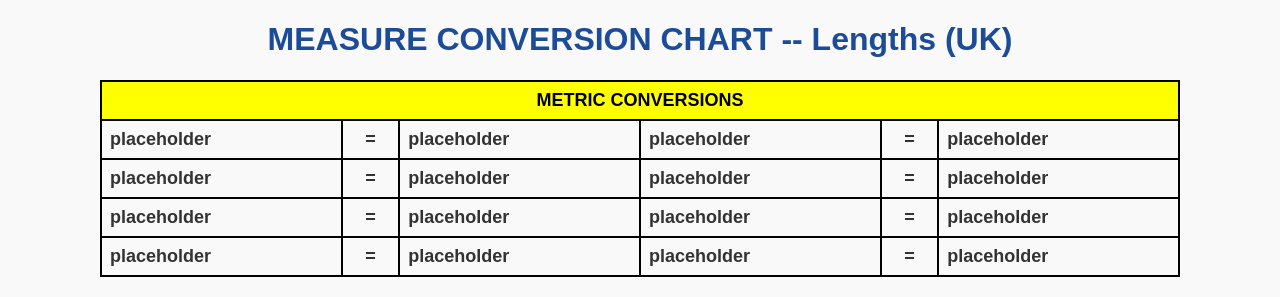
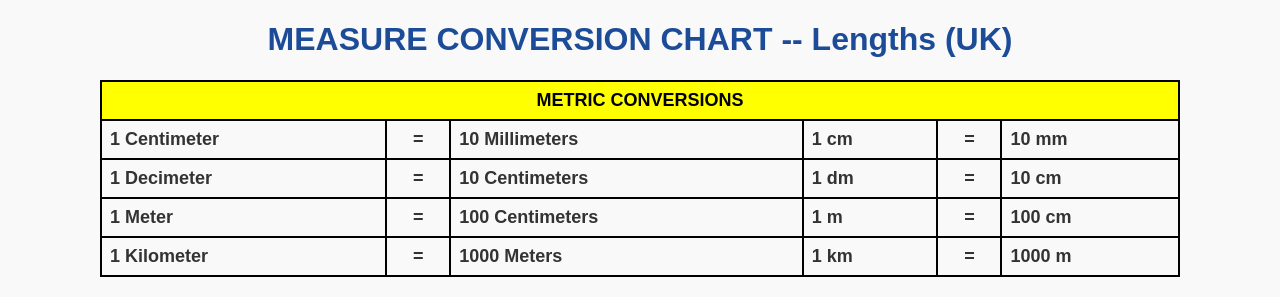
Before and after one commit to n1ckcst/LasicTC27-PC-n1ckcst, a PHP site: page / in a window 1280 px wide. Shown: the part 164-461 px from the top of the page. Run offline with PHP 8.4, Linux system fonts and the light colour scheme; lists and menus that the app fills with data are empty.

Commit message:
metric conversion update

```diff
--- a/PSA2_Technical/MyVariables.php
+++ b/PSA2_Technical/MyVariables.php
@@ -1,3 +1,17 @@
 <?php
+$centimetre = 1;
+$millimetre = $centimetre * 10;  // 1 cm = 10 mm
 
+$decimetre = 1;
+$centimetre_from_dm = $decimetre * 10;  // 1 dm = 10 cm
+
+$metre = 1;
+$centimetre_from_m = $metre * 100;  // 1 m = 100 cm
+
+$kilometre = 1;
+$metre_from_km = $kilometre * 1000;  // 1 km = 1000 m
+
+// Simple computation: Convert 5 kilometres to metres
+$distance_km = 5;
+$distance_m = $distance_km * 1000;
 ?>
--- a/PSA2_Technical/index.php
+++ b/PSA2_Technical/index.php
@@ -31,40 +31,40 @@
     </tr>
  </thead>
     <tr>
-      <th>placeholder</th>
+      <th>1 Centimeter</th>
     <th style="text-align: center;">=</th>
-      <th>placeholder</th>
-      <th>placeholder</th>
+      <th><?php echo $millimetre; ?> Millimeters</th>
+      <th>1 cm</th>
       <th style="text-align: center;">=</th>
-      <th>placeholder</th>
+      <th><?php echo $millimetre; ?> mm</th>
     </tr>
 
   <tbody>
     <tr>
-     <th>placeholder</th>
+     <th>1 Decimeter</th>
       <th style="text-align: center;">=</th>
-      <th>placeholder</th>
-      <th>placeholder</th>
+      <th><?php echo $centimetre_from_dm; ?> Centimeters</th>
+      <th>1 dm</th>
       <th style="text-align: center;">=</th>
-      <th>placeholder</th>
+      <th><?php echo $centimetre_from_dm; ?> cm</th>
     </tr>
 
      <tr>
-     <th>placeholder</th>
+     <th>1 Meter</th>
       <th style="text-align: center;">=</th>
-      <th>placeholder</th>
-      <th>placeholder</th>
+      <th><?php echo $centimetre_from_m; ?> Centimeters</th>
+      <th>1 m</th>
       <th style="text-align: center;">=</th>
-      <th>placeholder</th>
+      <th><?php echo $centimetre_from_m; ?> cm</th>
     </tr>
 
      <tr>
-     <th>placeholder</th>
+     <th>1 Kilometer</th>
       <th style="text-align: center;">=</th>
-      <th>placeholder</th>
-      <th>placeholder</th>
+      <th><?php echo $metre_from_km; ?> Meters</th>
+      <th>1 km</th>
       <th style="text-align: center;">=</th>
-      <th>placeholder</th>
+      <th><?php echo $metre_from_km; ?> m</th>
     </tr>
   </tbody>
 </table>
```
